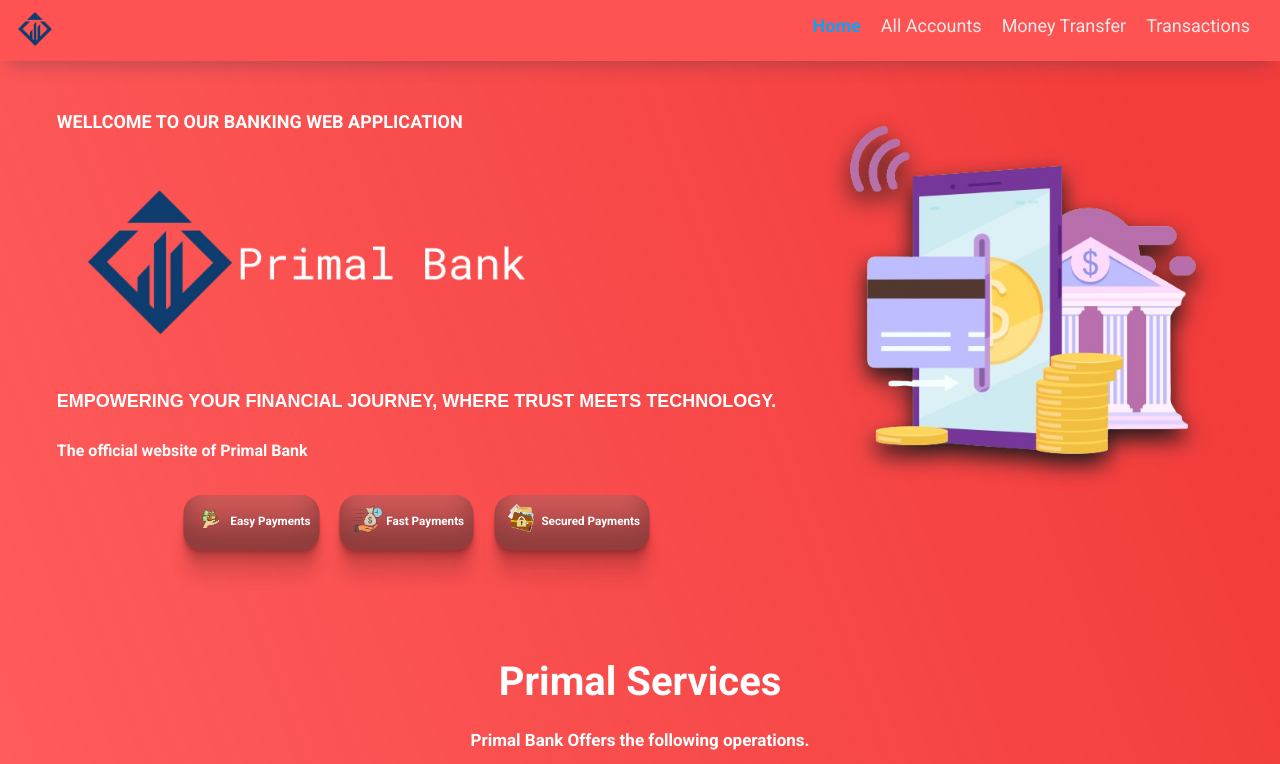
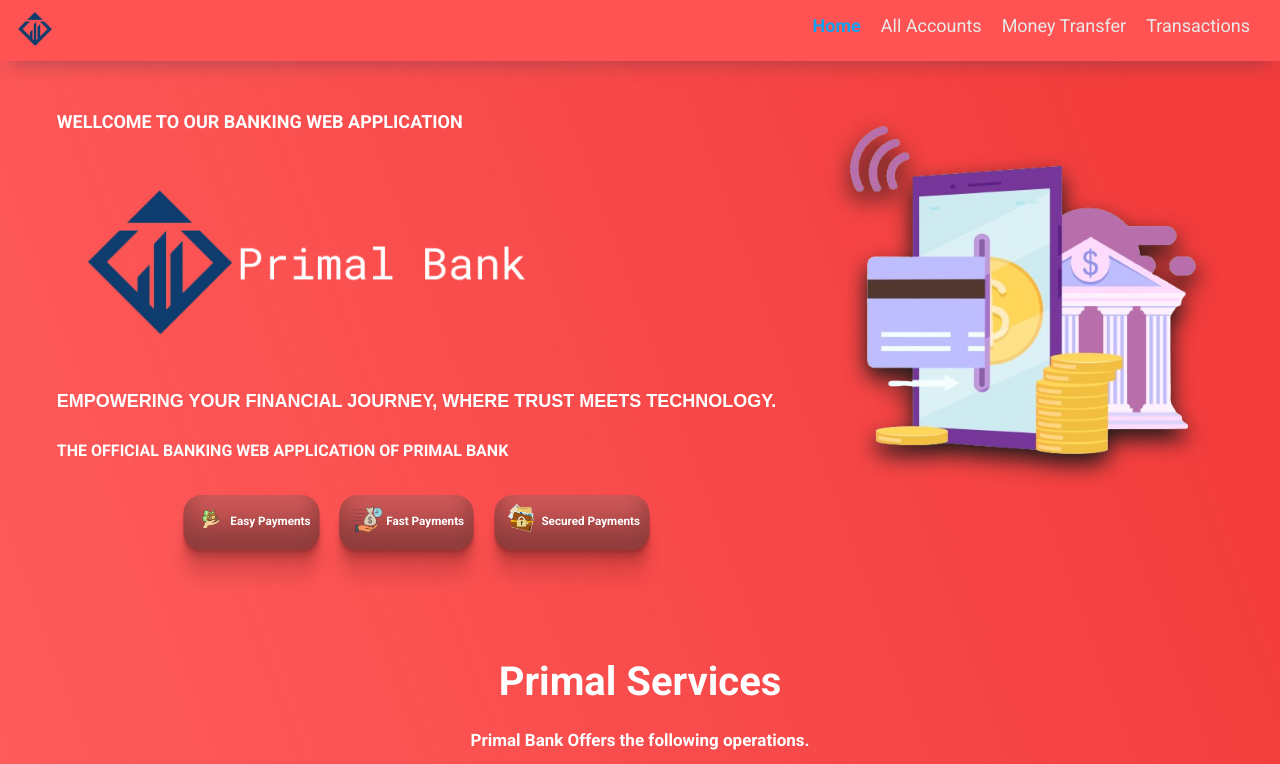
Before and after one commit to kystaines/primal-bank-final, a React (Create React App) app: page / in a window 1280 px wide. Shown: the top 764 px of the page. Built offline with nearby package versions, Linux system fonts and the light colour scheme.

Commit message:
Update Home.js

```diff
--- a/src/components/Home.js
+++ b/src/components/Home.js
@@ -31,7 +31,7 @@ const Home = () => {
           <p>
             EMPOWERING YOUR FINANCIAL JOURNEY, WHERE TRUST MEETS TECHNOLOGY.
           </p>
-          <h3>The official website of Primal Bank</h3>
+          <h3>THE OFFICIAL BANKING WEB APPLICATION OF PRIMAL BANK</h3>
 
           <div className="features">
             <div data-aos="fade-up-right" data-aos-delay="20" className="ft">
```
